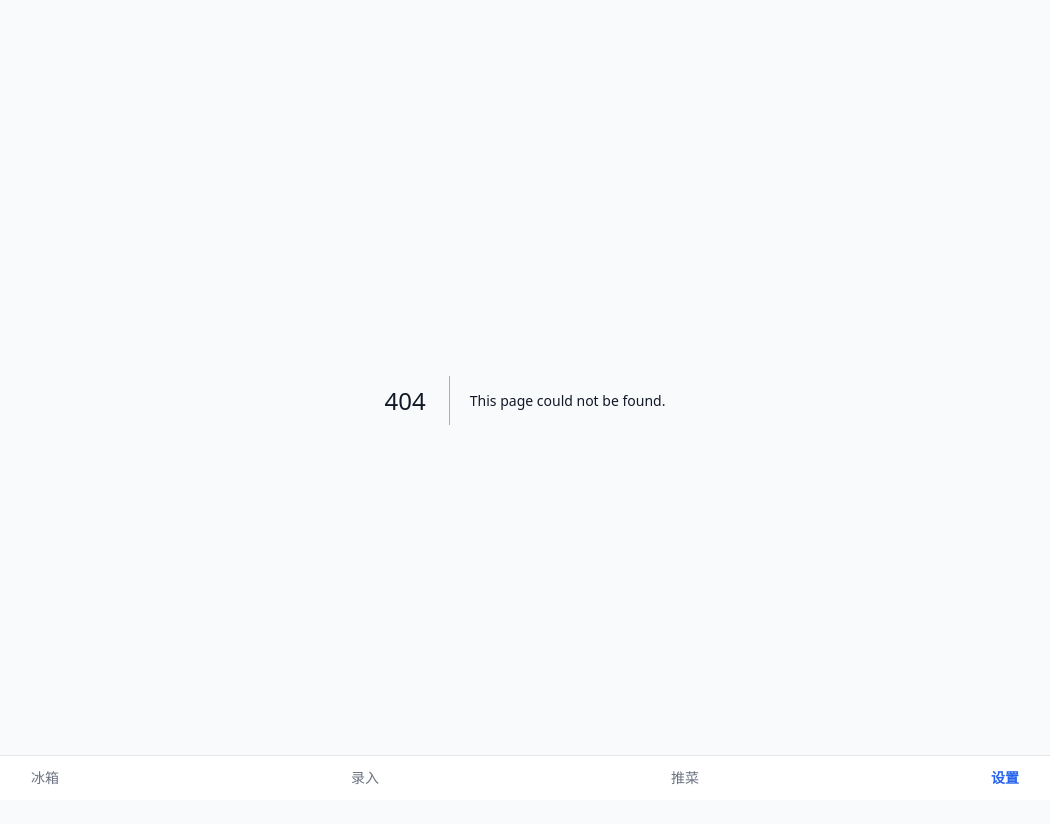
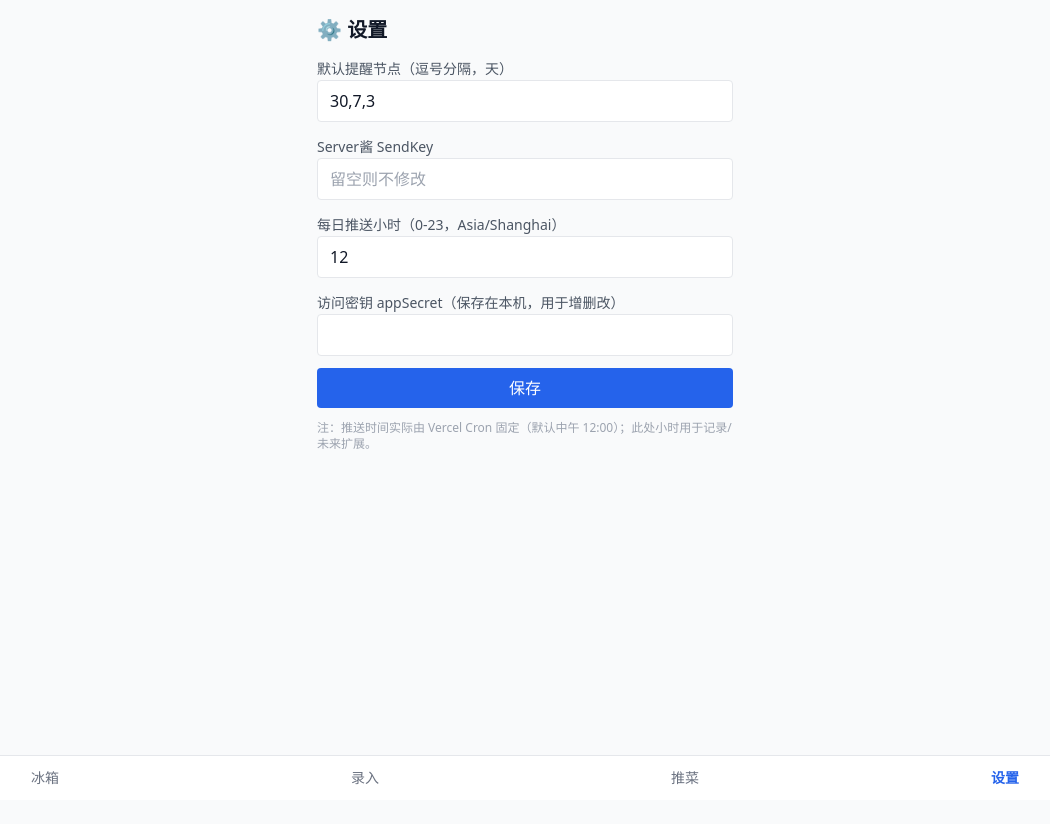
Before and after one commit to laiyixiao/fridge-keeper, a Next.js app: page /settings in a window 1280 px wide. Before the commit this address had no page. Shown: the top 824 px of the page, without its empty margins (115-1165 px from the left). After the commit the page ends 800 px from the top, so only its background shows below. Built offline with nearby package versions, Linux system fonts and the light colour scheme; no server answers; the database is empty.

Commit message:
feat: add settings page with local appSecret

```diff
--- /dev/null
+++ b/src/app/settings/page.tsx
@@ -0,0 +1,52 @@
+"use client";
+import { useEffect, useState } from "react";
+
+export default function SettingsPage() {
+  const [defaultReminderDays, setDefault] = useState("30,7,3");
+  const [sendkey, setSendkey] = useState("");
+  const [pushHour, setPushHour] = useState("12");
+  const [appSecret, setAppSecret] = useState("");
+  const [msg, setMsg] = useState("");
+
+  useEffect(() => {
+    setAppSecret(localStorage.getItem("appSecret") ?? "");
+    fetch("/api/settings").then((r) => r.json()).then((s) => {
+      setDefault((s.defaultReminderDays ?? [30, 7, 3]).join(","));
+      setPushHour(String(s.pushHour ?? 12));
+    });
+  }, []);
+
+  async function save() {
+    setMsg("");
+    localStorage.setItem("appSecret", appSecret);
+    const body: Record<string, unknown> = {
+      defaultReminderDays: defaultReminderDays.split(",").map((s) => Number(s.trim())).filter((n) => n > 0),
+      pushHour: Number(pushHour),
+    };
+    if (sendkey) body.serverchanSendkey = sendkey;
+    const res = await fetch("/api/settings", {
+      method: "PUT",
+      headers: { "Content-Type": "application/json", "x-app-secret": appSecret },
+      body: JSON.stringify(body),
+    });
+    setMsg(res.ok ? "已保存" : "保存失败（检查访问密钥）");
+  }
+
+  const field = "w-full border rounded px-3 py-2 mb-3";
+  return (
+    <main className="p-4 max-w-md mx-auto">
+      <h1 className="text-xl font-bold mb-3">⚙️ 设置</h1>
+      {msg && <div className="bg-green-100 text-green-700 px-3 py-2 rounded mb-3 text-sm">{msg}</div>}
+      <label className="text-sm text-gray-600">默认提醒节点（逗号分隔，天）</label>
+      <input className={field} value={defaultReminderDays} onChange={(e) => setDefault(e.target.value)} />
+      <label className="text-sm text-gray-600">Server酱 SendKey</label>
+      <input className={field} placeholder="留空则不修改" value={sendkey} onChange={(e) => setSendkey(e.target.value)} />
+      <label className="text-sm text-gray-600">每日推送小时（0-23，Asia/Shanghai）</label>
+      <input className={field} type="number" value={pushHour} onChange={(e) => setPushHour(e.target.value)} />
+      <label className="text-sm text-gray-600">访问密钥 appSecret（保存在本机，用于增删改）</label>
+      <input className={field} value={appSecret} onChange={(e) => setAppSecret(e.target.value)} />
+      <button onClick={save} className="w-full bg-blue-600 text-white rounded py-2">保存</button>
+      <p className="text-xs text-gray-400 mt-3">注：推送时间实际由 Vercel Cron 固定（默认中午 12:00）；此处小时用于记录/未来扩展。</p>
+    </main>
+  );
+}
```
